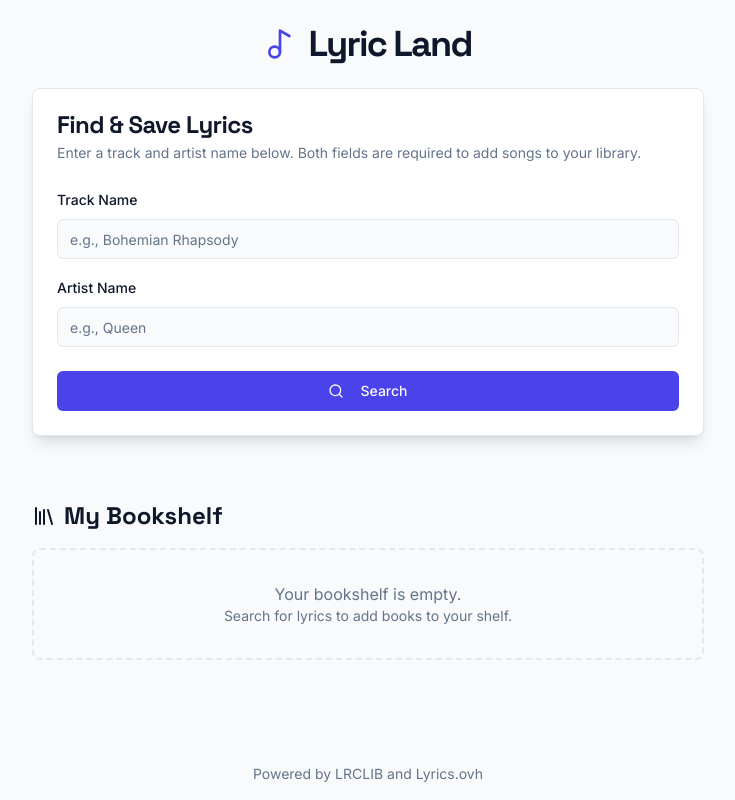
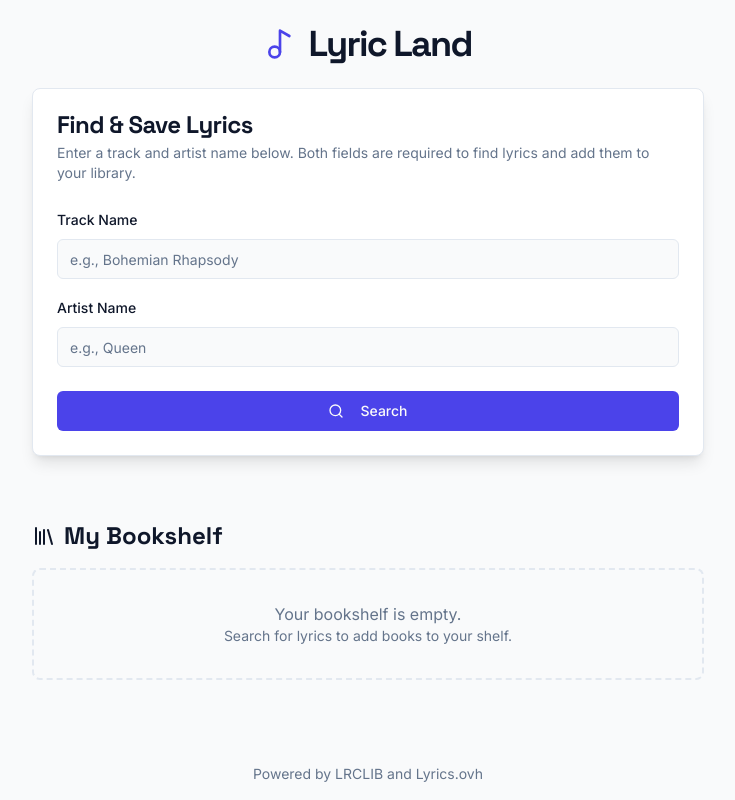
Before and after one commit to CloudSnapManage/lyricland, a Next.js app: page / in a window 1280 px wide. Shown: the whole page, without its empty margins (272-1007 px from the left). Built offline with nearby package versions, Linux system fonts and the light colour scheme.

Commit message:
it is stuck in searching

```diff
--- a/src/app/page.tsx
+++ b/src/app/page.tsx
@@ -14,7 +14,7 @@ import {
 } from '@/components/ui/card';
 import { Input } from '@/components/ui/input';
 import { Label } from '@/components/ui/label';
-import { Loader2, Music2, Search, BookMarked, Trash2, Library, BookOpen, ExternalLink, View } from 'lucide-react';
+import { Loader2, Music2, Search, BookMarked, Trash2, Library, BookOpen } from 'lucide-react';
 import { Alert, AlertDescription, AlertTitle } from '@/components/ui/alert';
 import { Dialog, DialogContent, DialogHeader, DialogTitle, DialogTrigger, DialogDescription, DialogClose } from '@/components/ui/dialog';
 import { ScrollArea } from '@/components/ui/scroll-area';
@@ -69,7 +69,8 @@ export default function Home() {
   const [isLyricDialogOpen, setIsLyricDialogOpen] = useState(false);
 
   useEffect(() => {
-    if (state.lyrics) {
+    // This effect now correctly triggers the dialog when a search is successful.
+    if (state.lyrics && state.track && state.artist) {
       setIsLyricDialogOpen(true);
     }
   }, [state.lyrics, state.track, state.artist]);
@@ -156,7 +157,7 @@ export default function Home() {
               <CardHeader>
                 <CardTitle className="font-headline">Find & Save Lyrics</CardTitle>
                 <CardDescription>
-                  Enter a track and artist name below. Both fields are required to add songs to your library.
+                  Enter a track and artist name below. Both fields are required to find lyrics and add them to your library.
                 </CardDescription>
               </CardHeader>
               <CardContent className="space-y-4">
```
